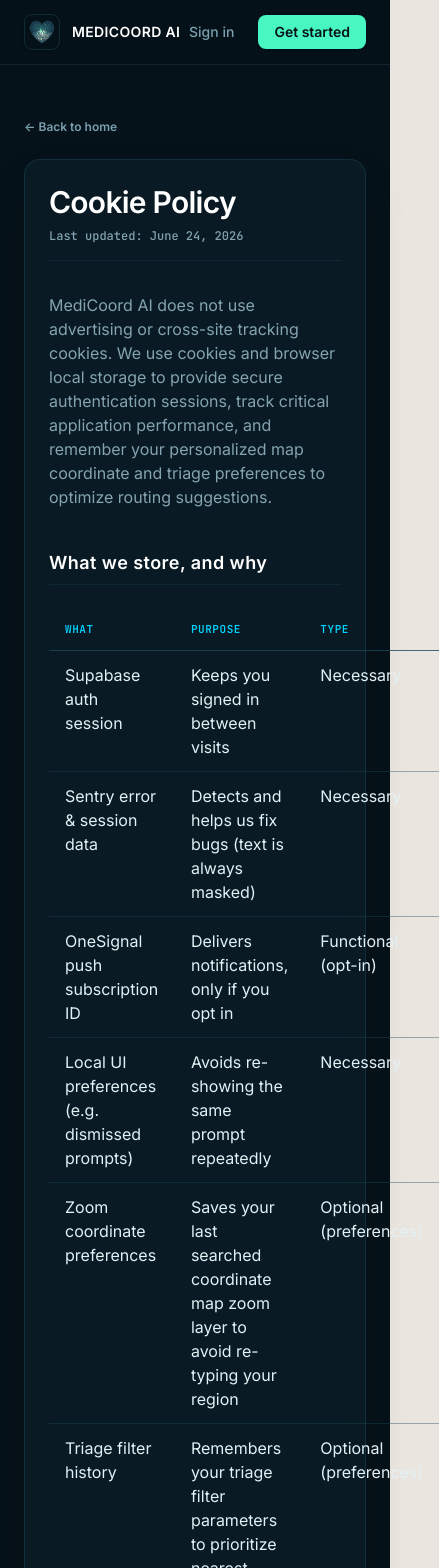
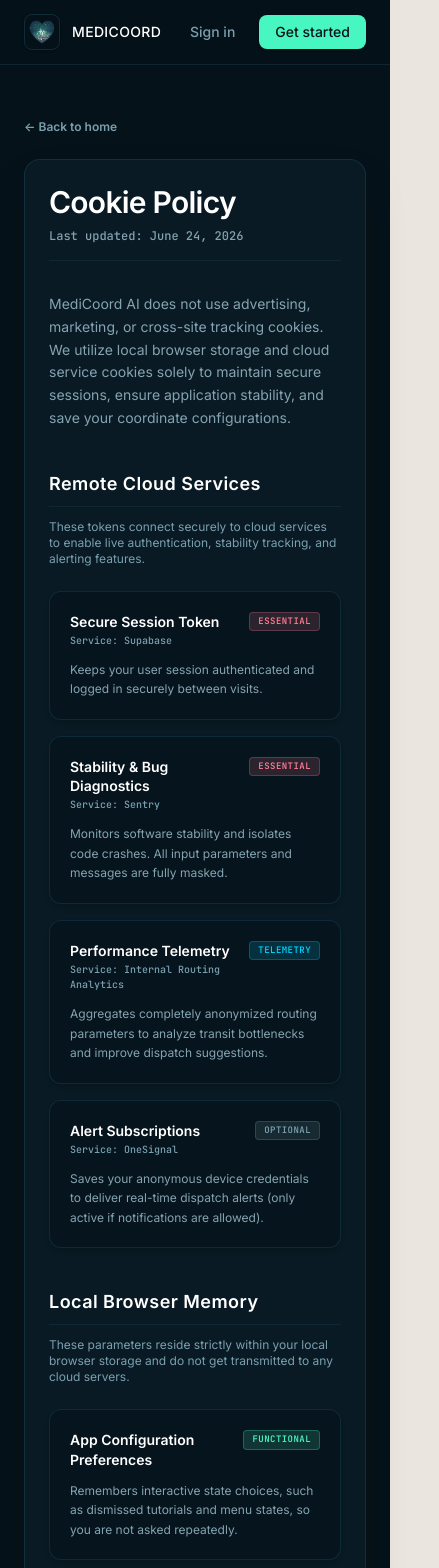
Before and after one commit to Maester-Khris/ai-healthtech-coordinator, a React (Vite) app in the folder webapp/: page /cookies in a window 390 px wide. Shown: the top 1568 px of the page, 439 px wide, since content can reach past the window. Built offline with nearby package versions, Linux system fonts and the light colour scheme; no server answers.

Commit message:
style(legal): responsive header, enriched cookies and data disclosure pages

```diff
--- a/webapp/src/components/legal/LegalPageLayout.tsx
+++ b/webapp/src/components/legal/LegalPageLayout.tsx
@@ -30,21 +30,23 @@
 
       {/* Modern Navigation Header */}
       <header className="w-full border-b border-[#132A37]/80 bg-[#061219]/90 backdrop-blur-md sticky top-0 z-30">
-        <div className="max-w-7xl mx-auto px-6 h-16 flex items-center justify-between">
-          <Link to="/" className="flex items-center gap-3 no-underline">
-            <div className="w-9 h-9 rounded-lg overflow-hidden border border-[#1C4659]/50 flex-none shadow-sm">
+        <div className="max-w-7xl mx-auto px-3 min-[360px]:px-6 h-16 flex items-center justify-between">
+          <Link to="/" className="flex items-center gap-1.5 min-[360px]:gap-3 no-underline">
+            <div className="w-8 h-8 min-[360px]:w-9 min-[360px]:h-9 rounded-lg overflow-hidden border border-[#1C4659]/50 flex-none shadow-sm">
               <img src="/logo.png" alt="MediCoord AI Logo" className="w-full h-full object-cover" />
             </div>
-            <span className="text-label-md font-bold tracking-wide text-white uppercase">MediCoord AI</span>
+            <span className="text-xs min-[360px]:text-label-md font-bold tracking-wide text-white uppercase hidden min-[360px]:inline">
+              MediCoord<span className="hidden min-[450px]:inline"> AI</span>
+            </span>
           </Link>
 
-          <div className="flex items-center gap-6">
-            <button onClick={openSignIn} className="text-label-md font-medium text-[#7AA0B0] hover:text-[#00D2FF] transition-colors cursor-pointer bg-transparent border-none">
+          <div className="flex items-center gap-3 min-[360px]:gap-6">
+            <button onClick={openSignIn} className="text-xs min-[360px]:text-label-md font-medium text-[#7AA0B0] hover:text-[#00D2FF] transition-colors cursor-pointer bg-transparent border-none">
               Sign in
             </button>
             <button
               onClick={openSignUp}
-              className="px-4 py-2 text-label-md font-semibold text-[#061219] rounded-lg bg-[#48F6C1] hover:bg-[#3ce0ad] shadow-sm transition-all duration-250 cursor-pointer active:scale-95 border-none"
+              className="px-2.5 py-1.5 min-[360px]:px-4 min-[360px]:py-2 text-xs min-[360px]:text-label-md font-semibold text-[#061219] rounded-lg bg-[#48F6C1] hover:bg-[#3ce0ad] shadow-sm transition-all duration-250 cursor-pointer active:scale-95 border-none"
             >
               Get started
             </button>
@@ -81,9 +83,9 @@
       </main>
 
       {/* Footer */}
-      <footer className="w-full border-t border-[#132A37]/80 bg-[#061219]/50 py-6 mt-auto">
-        <div className="max-w-7xl mx-auto px-6 flex flex-col md:flex-row items-center justify-between gap-4 text-xs text-[#7AA0B0]">
-          <span>© 2026 MediCoord AI · Patient Routing Platform. All rights reserved.</span>
+      <footer className="w-full border-t border-[#132A37]/80 bg-[#061219]/50 pt-6 pb-[calc(1.5rem+env(safe-area-inset-bottom,0px))] mt-auto">
+        <div className="max-w-7xl mx-auto px-6 flex flex-col-reverse md:flex-row items-center justify-between gap-4 text-xs text-[#7AA0B0]">
+          <span className="text-center md:text-left">© 2026 MediCoord AI · Patient Routing Platform. All rights reserved.</span>
           <div className="flex items-center gap-6">
             <Link to="/privacy" className="hover:text-white transition-colors no-underline">Privacy Policy</Link>
             <Link to="/cookies" className="hover:text-white transition-colors no-underline">Cookie Policy</Link>
--- a/webapp/src/pages/CookiesPage.tsx
+++ b/webapp/src/pages/CookiesPage.tsx
@@ -1,38 +1,120 @@
 import { LegalPageLayout } from '../components/legal/LegalPageLayout'
 
 export default function CookiesPage() {
+  const remoteCookies = [
+    {
+      name: 'Secure Session Token',
+      service: 'Supabase',
+      badge: 'Essential',
+      badgeClass: 'bg-[#FF7B93]/15 text-[#FF7B93] border-[#FF7B93]/25',
+      desc: 'Keeps your user session authenticated and logged in securely between visits.'
+    },
+    {
+      name: 'Stability & Bug Diagnostics',
+      service: 'Sentry',
+      badge: 'Essential',
+      badgeClass: 'bg-[#FF7B93]/15 text-[#FF7B93] border-[#FF7B93]/25',
+      desc: 'Monitors software stability and isolates code crashes. All input parameters and messages are fully masked.'
+    },
+    {
+      name: 'Performance Telemetry',
+      service: 'Internal Routing Analytics',
+      badge: 'Telemetry',
+      badgeClass: 'bg-[#00D2FF]/15 text-[#00D2FF] border-[#00D2FF]/25',
+      desc: 'Aggregates completely anonymized routing parameters to analyze transit bottlenecks and improve dispatch suggestions.'
+    },
+    {
+      name: 'Alert Subscriptions',
+      service: 'OneSignal',
+      badge: 'Optional',
+      badgeClass: 'bg-[#7AA0B0]/15 text-[#7AA0B0] border-[#7AA0B0]/25',
+      desc: 'Saves your anonymous device credentials to deliver real-time dispatch alerts (only active if notifications are allowed).'
+    }
+  ]
+
+  const localCookies = [
+    {
+      name: 'App Configuration Preferences',
+      badge: 'Functional',
+      badgeClass: 'bg-[#48F6C1]/15 text-[#48F6C1] border-[#48F6C1]/25',
+      desc: 'Remembers interactive state choices, such as dismissed tutorials and menu states, so you are not asked repeatedly.'
+    },
+    {
+      name: 'Triage Assessment History',
+      badge: 'Functional',
+      badgeClass: 'bg-[#48F6C1]/15 text-[#48F6C1] border-[#48F6C1]/25',
+      desc: 'Caches your active symptom check inputs locally so you can review options without starting over.'
+    },
+    {
+      name: 'Map Focus Settings',
+      badge: 'Functional',
+      badgeClass: 'bg-[#48F6C1]/15 text-[#48F6C1] border-[#48F6C1]/25',
+      desc: 'Stores your preferred map coordinates and zoom perspective to load your home city immediately on launch.'
+    }
+  ]
+
   return (
     <LegalPageLayout title="Cookie Policy" lastUpdated="June 24, 2026">
-      <p>
-        MediCoord AI does not use advertising or cross-site tracking cookies.
-        We use cookies and browser local storage to provide secure authentication sessions,
-        track critical application performance, and remember your personalized map coordinate
-        and triage preferences to optimize routing suggestions.
+      <p className="text-sm md:text-body-md text-[#85A4B1] leading-relaxed">
+        MediCoord AI does not use advertising, marketing, or cross-site tracking cookies.
+        We utilize local browser storage and cloud service cookies solely to maintain secure sessions,
+        ensure application stability, and save your coordinate configurations.
       </p>
 
-      <h2>What we store, and why</h2>
-      <table>
-        <thead>
-          <tr><th>What</th><th>Purpose</th><th>Type</th></tr>
-        </thead>
-        <tbody>
-          <tr><td>Supabase auth session</td><td>Keeps you signed in between visits</td><td>Necessary</td></tr>
-          <tr><td>Sentry error &amp; session data</td><td>Detects and helps us fix bugs (text is always masked)</td><td>Necessary</td></tr>
-          <tr><td>OneSignal push subscription ID</td><td>Delivers notifications, only if you opt in</td><td>Functional (opt-in)</td></tr>
-          <tr><td>Local UI preferences (e.g. dismissed prompts)</td><td>Avoids re-showing the same prompt repeatedly</td><td>Necessary</td></tr>
-          <tr><td>Zoom coordinate preferences</td><td>Saves your last searched coordinate map zoom layer to avoid re-typing your region</td><td>Optional (preferences)</td></tr>
-          <tr><td>Triage filter history</td><td>Remembers your triage filter parameters to prioritize nearest facilities</td><td>Optional (preferences)</td></tr>
-          <tr><td>Anonymized transit ETAs</td><td>Improves AI routing suggestions using fully anonymized transit parameters</td><td>Optional (preferences)</td></tr>
-        </tbody>
-      </table>
+      <h2 className="text-white text-lg font-bold mt-10 mb-4 border-b border-[#1C4659]/30 pb-2">
+        Remote Cloud Services
+      </h2>
+      <p className="text-xs text-[#7AA0B0] mb-4">
+        These tokens connect securely to cloud services to enable live authentication, stability tracking, and alerting features.
+      </p>
 
-      <h2>How to control this</h2>
-      <p>
+      <div className="grid grid-cols-1 md:grid-cols-2 gap-4 my-6">
+        {remoteCookies.map((item) => (
+          <div key={item.name} className="border border-[#1C4659]/45 bg-[#061219]/60 rounded-xl p-5 flex flex-col gap-3 shadow-md hover:border-[#1C4659]/80 transition-all">
+            <div className="flex items-start justify-between gap-3">
+              <div className="flex flex-col gap-0.5">
+                <span className="text-sm font-bold text-white leading-snug">{item.name}</span>
+                <span className="text-[10px] font-mono text-[#7AA0B0]">Service: {item.service}</span>
+              </div>
+              <span className={`text-[9px] font-mono font-bold uppercase tracking-wider px-2 py-0.5 rounded border ${item.badgeClass}`}>
+                {item.badge}
+              </span>
+            </div>
+            <p className="text-xs text-[#85A4B1] leading-relaxed">{item.desc}</p>
+          </div>
+        ))}
+      </div>
+
+      <h2 className="text-white text-lg font-bold mt-10 mb-4 border-b border-[#1C4659]/30 pb-2">
+        Local Browser Memory
+      </h2>
+      <p className="text-xs text-[#7AA0B0] mb-4">
+        These parameters reside strictly within your local browser storage and do not get transmitted to any cloud servers.
+      </p>
+
+      <div className="grid grid-cols-1 md:grid-cols-2 gap-4 my-6">
+        {localCookies.map((item) => (
+          <div key={item.name} className="border border-[#1C4659]/45 bg-[#061219]/60 rounded-xl p-5 flex flex-col gap-3 shadow-md hover:border-[#1C4659]/80 transition-all">
+            <div className="flex items-start justify-between gap-3">
+              <span className="text-sm font-bold text-white leading-snug">{item.name}</span>
+              <span className={`text-[9px] font-mono font-bold uppercase tracking-wider px-2 py-0.5 rounded border ${item.badgeClass}`}>
+                {item.badge}
+              </span>
+            </div>
+            <p className="text-xs text-[#85A4B1] leading-relaxed">{item.desc}</p>
+          </div>
+        ))}
+      </div>
+
+      <h2 className="text-white text-lg font-bold mt-10 mb-4 border-b border-[#1C4659]/30 pb-2">
+        How to control this
+      </h2>
+      <p className="text-sm md:text-body-md text-[#85A4B1] leading-relaxed">
         You can clear cookies and local storage for this site at any time in
         your browser settings — you'll simply be signed out and your preferences will
         reset to default. Disabling push notifications removes the subscription
         identifier. Optional preferences can also be managed dynamically through the
-        Privacy &amp; Performance preferences controller on our home page.
+        Privacy &amp; Performance settings controller on our landing page.
       </p>
     </LegalPageLayout>
   )
--- a/webapp/src/pages/DataDisclosurePage.tsx
+++ b/webapp/src/pages/DataDisclosurePage.tsx
@@ -2,31 +2,111 @@
 import { LegalPageLayout } from '../components/legal/LegalPageLayout'
 
 export default function DataDisclosurePage() {
+  const disclosureItems = [
+    {
+      data: 'Email address',
+      why: 'Used for account creation, secure authentication, and profile identification.',
+      stored: 'Supabase secure cloud database.',
+      shared: 'Shared only with Supabase authentication servers.'
+    },
+    {
+      data: 'Symptom descriptions & Triage history',
+      why: 'Used to run symptom analysis, map patient speech to clinical protocols, and save consultation logs.',
+      stored: 'Supabase secure cloud database.',
+      shared: 'Transmitted securely to the clinical AI language model provider; never used for model training.'
+    },
+    {
+      data: 'Device coordinates & GPS position',
+      why: 'Used solely to find nearest emergency rooms and calculate live transit times.',
+      stored: 'Not stored. Used in-memory during active requests and discarded.',
+      shared: 'Sent to the OSRM/Geoapify routing services to calculate travel time ETAs.'
+    },
+    {
+      data: 'Emergency contact metadata',
+      why: 'Used only if you manually request the app to generate a shared message link for family contacts.',
+      stored: 'Supabase secure cloud database.',
+      shared: 'Never shared with any third party; processed only by you in your browser session.'
+    },
+    {
+      data: 'Application diagnostic logs',
+      why: 'Used to capture front-end rendering exceptions, software crashes, and connection failures.',
+      stored: 'Sentry diagnostics registry.',
+      shared: 'Shared only with Sentry monitoring servers. Content inputs are masked.'
+    },
+    {
+      data: 'Notification device token',
+      why: 'Used to route real-time travel alerts and queue updates to your device.',
+      stored: 'Supabase database & OneSignal registry.',
+      shared: 'Registered only with OneSignal push dispatch servers.'
+    }
+  ]
+
   return (
     <LegalPageLayout title="Data Disclosure" lastUpdated="June 24, 2026">
-      <p>
-        This page itemizes exactly what data MediCoord AI collects, in one
-        place, for transparency. For the full narrative explanation of your
-        rights and choices, see our <Link to="/privacy">Privacy Policy</Link>.
+      <p className="text-sm md:text-body-md text-[#85A4B1] leading-relaxed">
+        This page itemizes exactly what data MediCoord AI collects, where it is stored, and who it is shared with for absolute transparency.
+        For a comprehensive legal explanation of your rights, please read our <Link to="/privacy">Privacy Policy</Link>.
       </p>
 
-      <table>
-        <thead>
-          <tr><th>Data</th><th>Why we collect it</th><th>Stored in</th><th>Shared with</th></tr>
-        </thead>
-        <tbody>
-          <tr><td>Email address</td><td>Account creation and sign-in</td><td>Supabase</td><td>Supabase only</td></tr>
-          <tr><td>Chat messages &amp; triage results</td><td>Symptom assessment and routing, conversation history</td><td>Supabase</td><td>AI language model provider (to generate the assessment), Supabase</td></tr>
-          <tr><td>Device location</td><td>Finding nearby facilities and travel time, only if you grant permission</td><td>Not stored — used live, per request</td><td>Routing service (to calculate travel time)</td></tr>
-          <tr><td>Emergency contact name &amp; phone</td><td>Only used when you choose to message that contact yourself</td><td>Supabase</td><td>Not shared — used only by you, in your browser</td></tr>
-          <tr><td>Error &amp; performance data</td><td>Detecting and fixing bugs</td><td>Sentry</td><td>Sentry only</td></tr>
-          <tr><td>Push notification subscription ID</td><td>Delivering notifications, only if you opt in</td><td>Supabase, OneSignal</td><td>OneSignal only</td></tr>
-        </tbody>
-      </table>
+      {/* Prominent Canadian Sourcing Alert Card */}
+      <div className="my-8 border border-[#48F6C1]/30 bg-[#48F6C1]/5 rounded-xl p-5 md:p-6 flex flex-col gap-3">
+        <span className="text-[10px] font-mono font-bold text-[#48F6C1] uppercase tracking-widest">
+          Canadian Clinical Data Integrations & Sources
+        </span>
+        <h3 className="text-white text-md font-bold leading-snug">
+          Real Regional Telemetry Sourcing
+        </h3>
+        <p className="text-xs text-[#85A4B1] leading-relaxed">
+          MediCoord AI relies entirely on authentic geographical and medical coordinates.
+          All hospital locations, clinical resources, wait time estimations, and routing nodes are fetched directly from public Canadian sources, including:
+        </p>
+        <ul className="list-disc pl-5 text-xs text-[#E2F1F5] space-y-1 mt-1 font-sans">
+          <li><strong>Health Ontario Directory</strong> (hospital capabilities, specialized care classifications)</li>
+          <li><strong>City of Toronto Open Data Portal</strong> (emergency facilities, public medical centers)</li>
+          <li><strong>Metropolitan Toronto Transit Telemetry</strong> (transit times, street routes, and traffic datasets)</li>
+        </ul>
+        <p className="text-xs text-[#7AA0B0] leading-relaxed italic mt-1">
+          No coordinates, patient distributions, or facility parameters are simulated; they match real-world Canadian public healthcare configurations.
+        </p>
+      </div>
 
-      <p>
-        We do not sell any of the above, and we do not use it for
-        advertising.
+      <h2 className="text-white text-lg font-bold mt-10 mb-4 border-b border-[#1C4659]/30 pb-2">
+        Data Collection Directory
+      </h2>
+      <p className="text-xs text-[#7AA0B0] mb-4">
+        Below is the exhaustive directory of data elements processed by our application.
+      </p>
+
+      <div className="flex flex-col gap-4 my-6">
+        {disclosureItems.map((item) => (
+          <div key={item.data} className="border border-[#1C4659]/45 bg-[#061219]/60 rounded-xl p-5 md:p-6 flex flex-col gap-4 hover:border-[#1C4659]/80 transition-all">
+            <div className="flex items-center justify-between border-b border-[#1C4659]/30 pb-2.5">
+              <span className="text-sm font-bold text-white leading-snug">{item.data}</span>
+              <span className="text-[9px] font-mono text-[#00D2FF] bg-[#00D2FF]/10 px-2 py-0.5 rounded border border-[#00D2FF]/20 font-bold uppercase tracking-wider">
+                Active Category
+              </span>
+            </div>
+
+            <div className="grid grid-cols-1 md:grid-cols-3 gap-4 text-xs font-mono">
+              <div className="flex flex-col gap-1">
+                <span className="text-[#7AA0B0] text-[9.5px] uppercase tracking-wider">Purpose:</span>
+                <span className="text-[#85A4B1] font-sans text-xs leading-relaxed">{item.why}</span>
+              </div>
+              <div className="flex flex-col gap-1">
+                <span className="text-[#7AA0B0] text-[9.5px] uppercase tracking-wider">Storage Target:</span>
+                <span className="text-white font-sans text-xs leading-relaxed">{item.stored}</span>
+              </div>
+              <div className="flex flex-col gap-1">
+                <span className="text-[#7AA0B0] text-[9.5px] uppercase tracking-wider">Sharing Limit:</span>
+                <span className="text-white font-sans text-xs leading-relaxed">{item.shared}</span>
+              </div>
+            </div>
+          </div>
+        ))}
+      </div>
+
+      <p className="text-sm md:text-body-md text-[#85A4B1] leading-relaxed mt-8">
+        We do not sell any of the above metadata or telemetry, and we do not use it for commercial advertisement.
       </p>
     </LegalPageLayout>
   )
```
